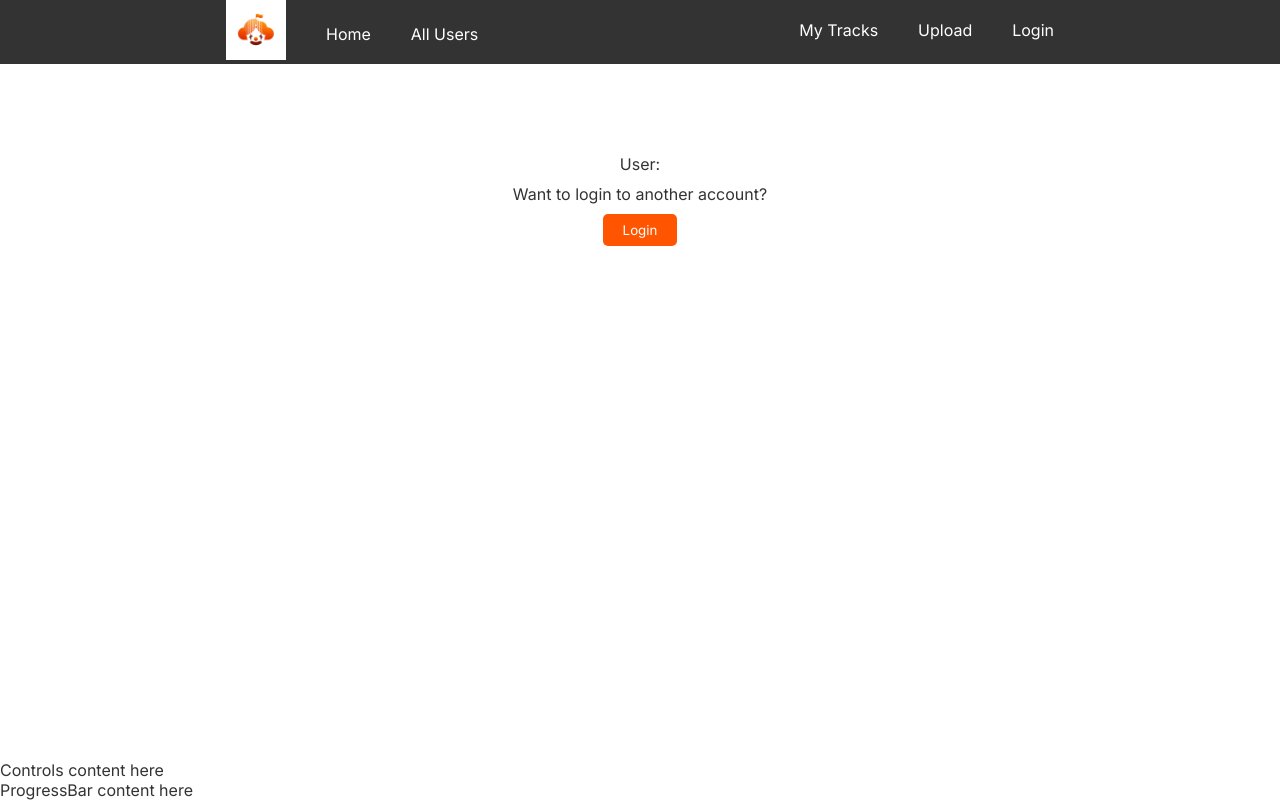
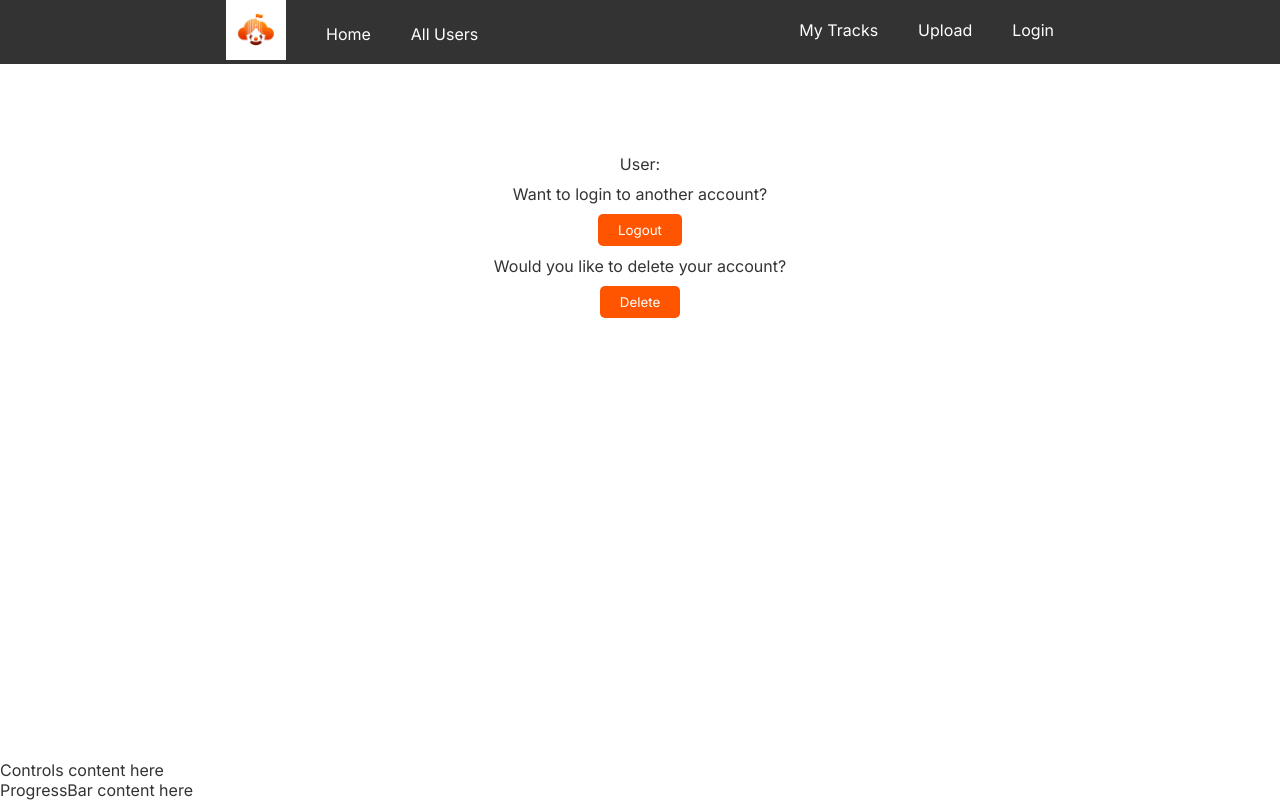
Before and after one commit to dantsar/SoundClown, a React (Create React App) app in the folder ui/: page /whoami in a window 1280 px wide. Built offline with nearby package versions, Linux system fonts and the light colour scheme; no server answers.

Commit message:
frontend support for deleting users

```diff
--- a/ui/src/CreateUser.js
+++ b/ui/src/CreateUser.js
@@ -36,6 +36,7 @@ const CreateUser = () => {
             }).then(() => {
                 setIsPending(false);
                 navigate("/");
+                window.location.reload();
             });
         }
     }
--- a/ui/src/WhoAmI.js
+++ b/ui/src/WhoAmI.js
@@ -1,10 +1,11 @@
 import { useState, useEffect} from 'react';
 import { useNavigate } from 'react-router-dom';
+import Cookies from "js-cookie";
 
 // WHOAMI
 
 const WhoAmI = () => {
-
+    const username = Cookies.get('username');
     const [user_name, setUsername] = useState(null);
     const navigate = useNavigate();
 
@@ -33,28 +34,45 @@ const WhoAmI = () => {
       }, []); // Empty dependency array ensures this only runs once
 
     const handleLoginClick = () => {
+        Cookies.remove("username");
         navigate('/login'); // Navigate to the login page
     };
 
-    /*
-    if (user_name == "null") {
-        return (
-            <div className="whoAmI">
-                <p>Currently Not Logged In!</p>
-                <button onClick={handleLoginClick}>Login</button>
-            </div>
-        )
-    } else {
-        return (
-            <div className="whoAmI">
-                <p>User: {user_name}</p>
-                <p>Want to login to another account?</p>
-                <button onClick={handleLoginClick}>Login</button>
-            </div>
-        );
-    }
+    const handleDeleteClick = async () => {
+        try {
+            const response = await fetch('http://localhost:8080/clear/user/' +username , {
+                method: 'POST',
+                headers: {
+                    'Content-Type': 'application/json',
+                },
+            });
 
-     */
+            if (!response.ok) {
+                throw new Error('Failed to delete');
+            }
+            try {
+                const response = await fetch('http://localhost:8080/delete/user/' +username , {
+                    method: 'POST',
+                    headers: {
+                        'Content-Type': 'application/json',
+                    },
+                });
+
+                if (!response.ok) {
+                    throw new Error('Failed to delete');
+                }
+                Cookies.remove("username");
+                navigate('/create-user'); // Navigate to the login page
+                window.location.reload();
+            } catch (error) {
+                console.error('Error:', error);
+            }
+        } catch (error) {
+            console.error('Error:', error);
+        }
+        // There has to be a better way than reloading
+    };
+
     return (
         <div className="whoAmI">
             {user_name === "null" ? (
@@ -66,7 +84,9 @@ const WhoAmI = () => {
                 <>
                     <p>User: {user_name}</p>
                     <p>Want to login to another account?</p>
-                    <button onClick={handleLoginClick}>Login</button>
+                    <button onClick={handleLoginClick}>Logout</button>
+                    <p>Would you like to delete your account?</p>
+                    <button onClick={handleDeleteClick}>Delete</button>
                 </>
             )}
         </div>
```
Also changed, not shown: ui/src/Login.js (+0 -44 lines).
